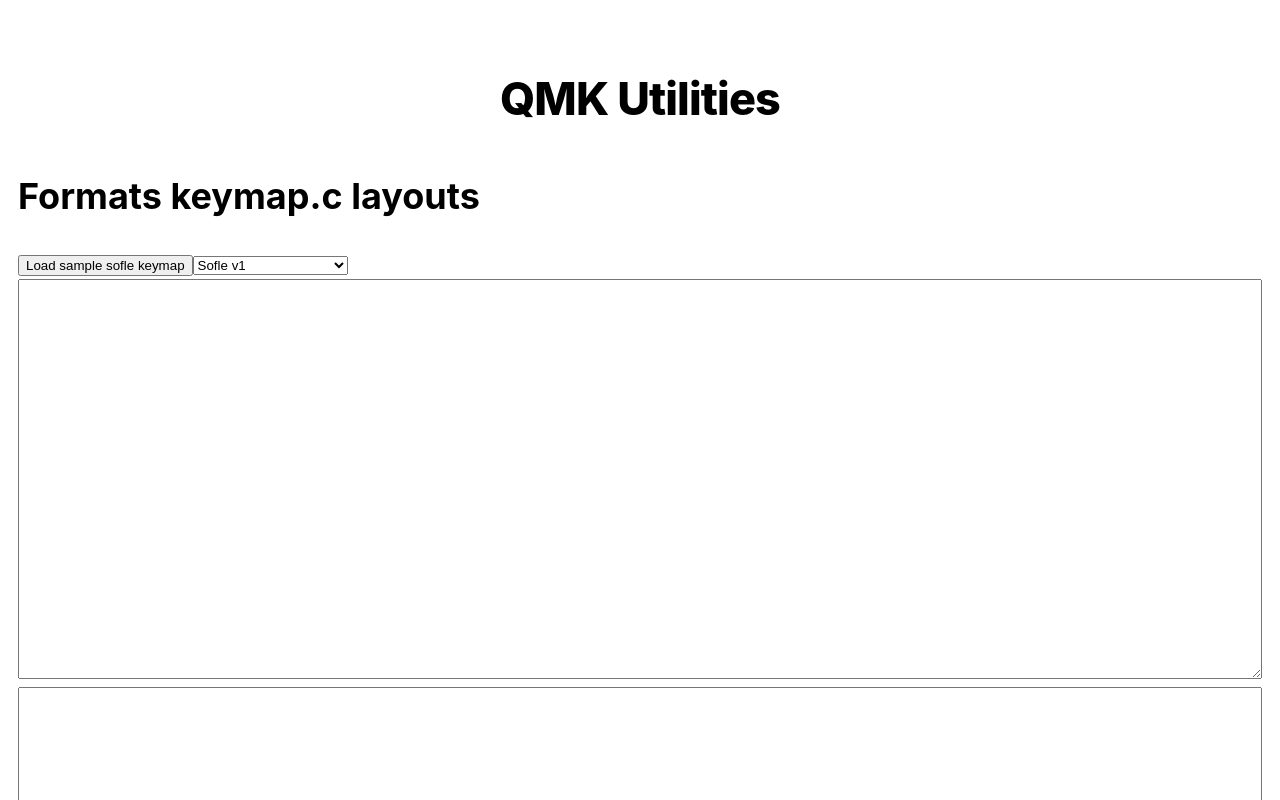
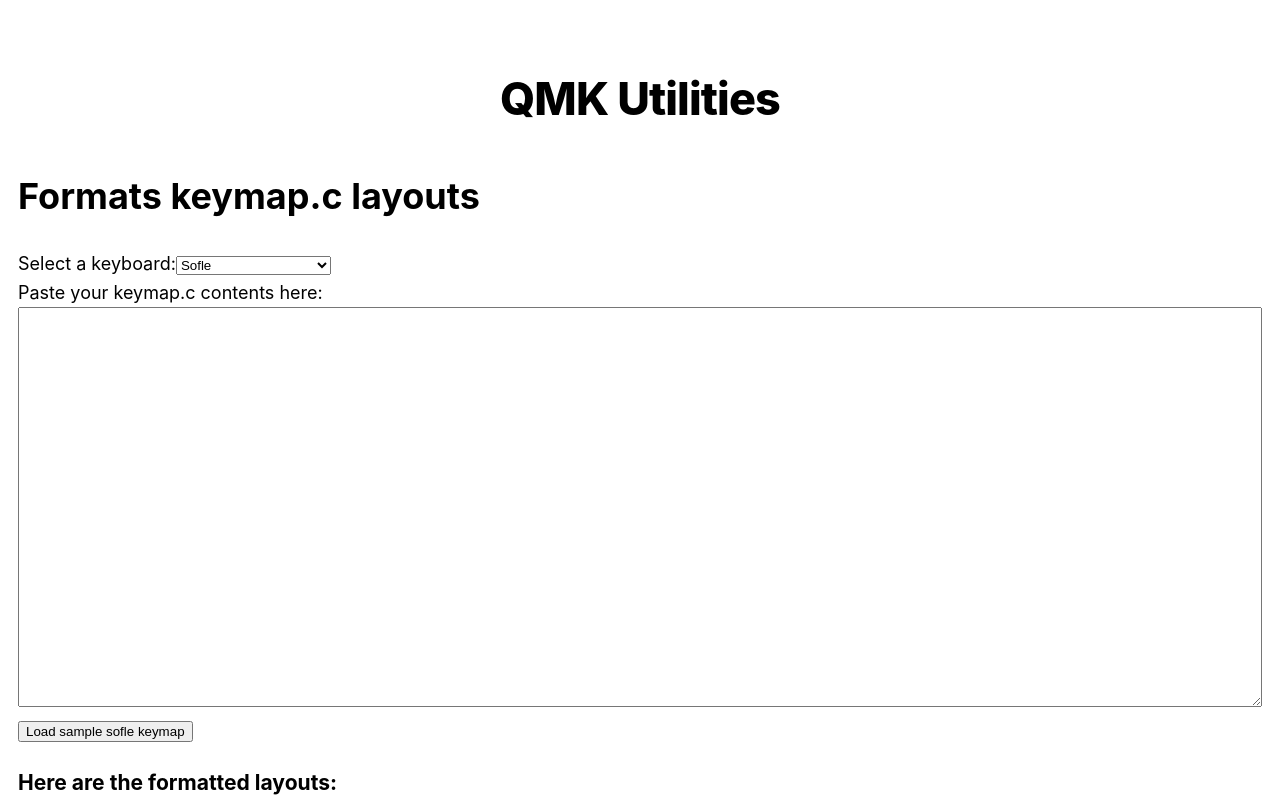
Before and after one commit to brunomlopes/qmk-utilities, a Next.js app in the folder src/: page /layout-format in a window 1280 px wide. Shown: the top 800 px of the page. Built offline with nearby package versions, Linux system fonts and the light colour scheme.

Commit message:
Added some labels, and keymaps (kyria and zodiark)

```diff
--- a/src/pages/layout-format/index.tsx
+++ b/src/pages/layout-format/index.tsx
@@ -110,7 +110,7 @@
 
 const existing_layouts: KeyboardConfiguration[] = [
   {
-    name: "Sofle v1",
+    name: "Sofle",
     // prettier-ignore
     keymap_layout:[
       [from_ix(0)  , from_ix(1)  , from_ix(2)  , from_ix(3)  , from_ix(4)  , from_ix(5)  , e ,             split_spacer(2),             e , from_ix(6)  , from_ix(7)  , from_ix(8)  , from_ix(9)  , from_ix(10) , from_ix(11)],
@@ -128,6 +128,18 @@
     [e ,           e ,          from_ix(24) , from_ix(25) , from_ix(26) , from_ix(27) , from_ix(28) ,    split_spacer(2),   from_ix(58) , from_ix(57) , from_ix(56) , from_ix(55) , from_ix(54) , e ,           e],
     ],
     keymap_layout_markers: ["LAYOUT("],
+  },
+  {
+    name: "Kyria",
+    // prettier-ignore
+    keymap_layout:[
+      [from_ix(0)  , from_ix(1)  , from_ix(2)  , from_ix(3)  , from_ix(4)  , from_ix(5)  , e ,           e ,           split_spacer(2),             e ,           e , from_ix(6)  , from_ix(7)  , from_ix(8)  , from_ix(9)  , from_ix(10) , from_ix(11)],
+      [from_ix(12) , from_ix(13) , from_ix(14) , from_ix(15) , from_ix(16) , from_ix(17) , e ,           e ,           split_spacer(2),             e ,           e , from_ix(18) , from_ix(19) , from_ix(20) , from_ix(21) , from_ix(22) , from_ix(23)],
+      [from_ix(24) , from_ix(25) , from_ix(26) , from_ix(27) , from_ix(28) , from_ix(29) , from_ix(30) , from_ix(31) , split_spacer(2),   from_ix(32) , from_ix(33) , from_ix(34) , from_ix(35) , from_ix(36) , from_ix(37) , from_ix(38) , from_ix(39)],
+      [e ,           e ,           e ,           from_ix(40) , from_ix(41) , from_ix(42) , from_ix(43) , from_ix(44) , split_spacer(2),   from_ix(45) , from_ix(46) , from_ix(47) , from_ix(48) , from_ix(49) , from_ix(50) , e ,           e],
+   ],
+    // prettier-ignore
+    keymap_layout_markers: ["LAYOUT(", "LAYOUT_wrapper("],
   },
   {
     name: "Zodiark", // 14x5
@@ -378,10 +390,9 @@
           <title>Layout formatter</title>
         </Head>
         <h1>Formats keymap.c layouts</h1>
+        <div>
+          <label htmlFor="keyboard">Select a keyboard:</label>
 
-        <button onClick={this.loadSampleKeymap}>
-          Load sample sofle keymap
-        </button>
           <select
             name="keyboard"
             id="keyboard"
@@ -393,6 +404,12 @@
               </option>
             ))}
           </select>
+        </div>
+        <div>
+          <label htmlFor="keymap_input">
+            Paste your keymap.c contents here:
+          </label>
+
           <div>
             <textarea
               name="keymap_input"
@@ -404,10 +421,16 @@
               onChange={this.onKeymapInputChange}
             ></textarea>
           </div>
+          <button onClick={this.loadSampleKeymap}>
+            Load sample sofle keymap
+          </button>
+        </div>
+        <h3>Here are the formatted layouts:</h3>
         <div>
           <textarea
             name="formatted_keymap_output"
             id="formatted_keymap_output"
+            readOnly={true}
             defaultValue={this.state.formatted_keymap_content}
             className={styles.output_textarea}
           ></textarea>
```
Lines whose indentation alone changed are shown as unchanged.
